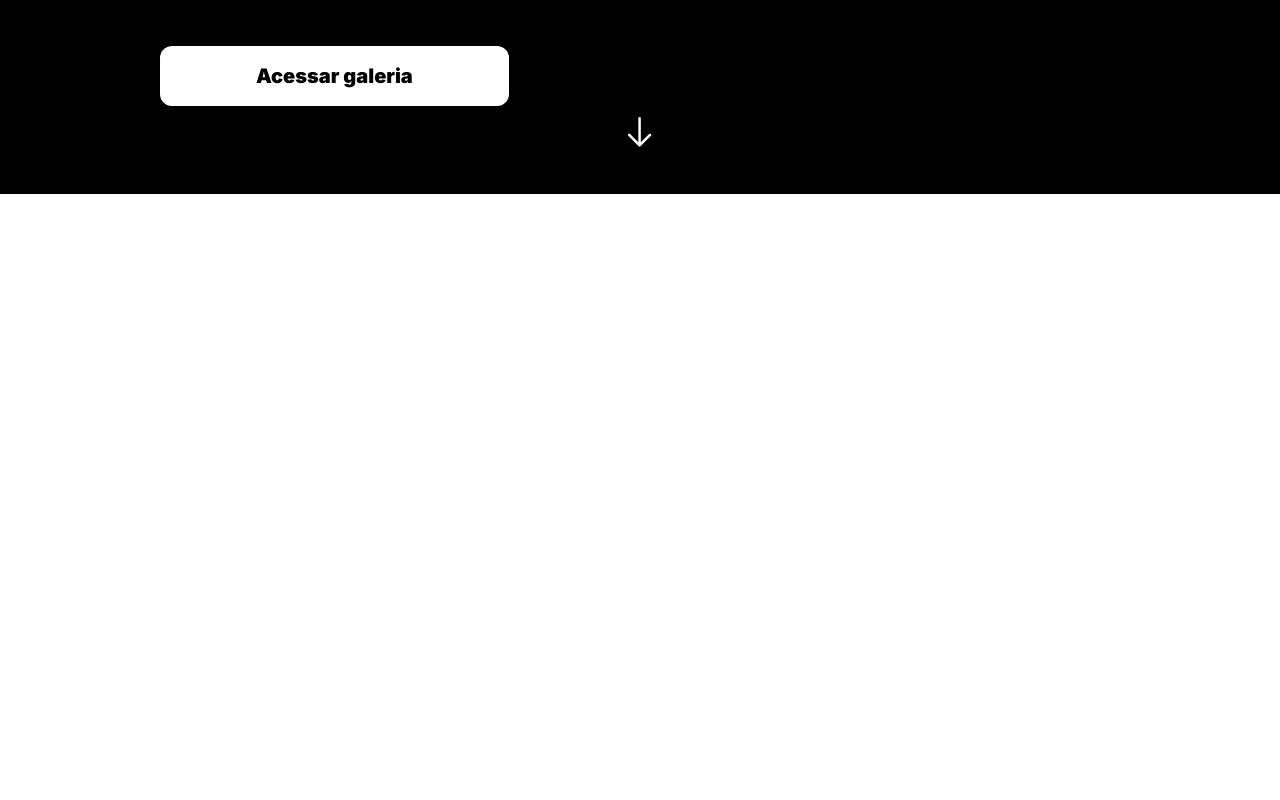
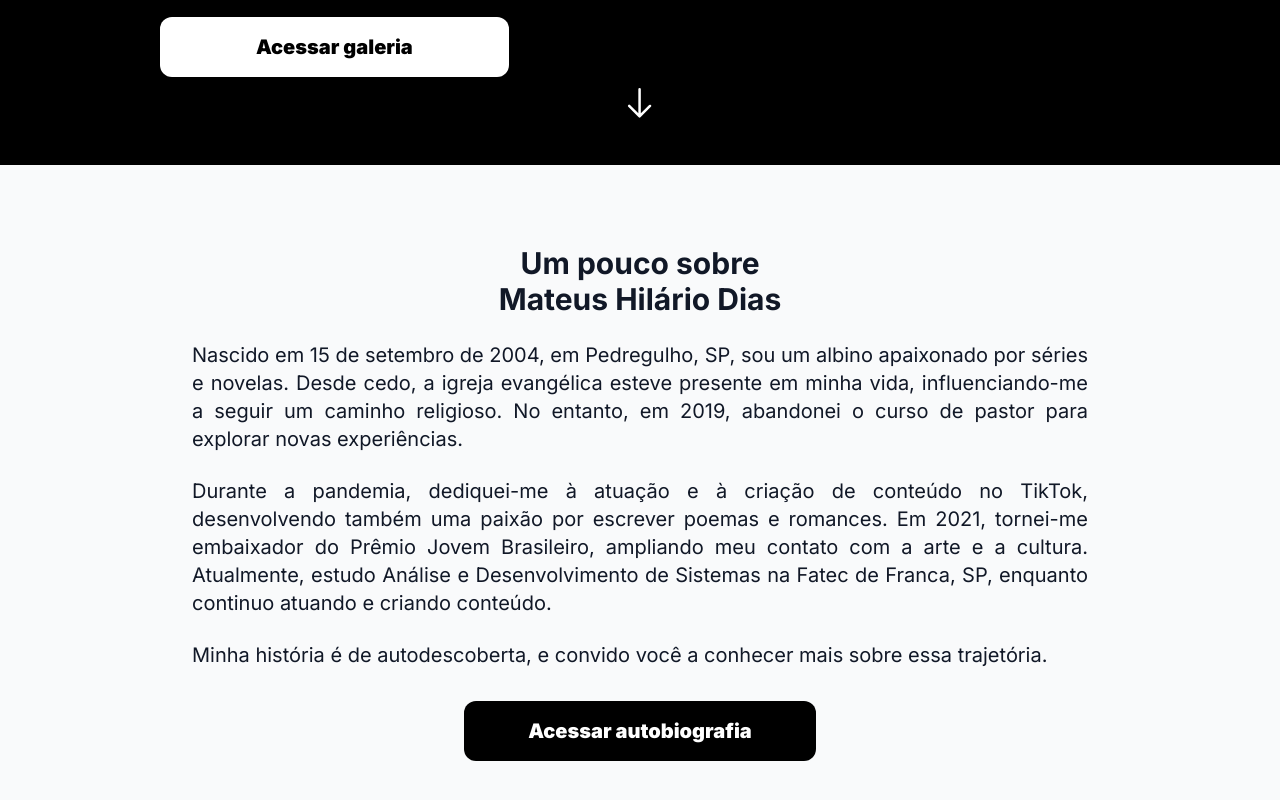
Before and after one commit to mateushilariodias/mateushilariodias, a Next.js app in the folder application/: page / in a window 1280 px wide. Shown: the part 606-1406 px from the top of the page. Before the commit the page ends 800 px from the top, so only its background shows below. Built offline with nearby package versions, Linux system fonts and the light colour scheme.

Commit message:
build the session and insert some data from the autobiography

```diff
--- a/application/src/app/page.tsx
+++ b/application/src/app/page.tsx
@@ -1,4 +1,5 @@
 import Header from "@/components/common/Header";
+import AboutSection from "@/components/homepage/AboutSection";
 import HeroSection from "@/components/homepage/HeroSection";
 
 export default function Home() {
@@ -6,6 +7,7 @@ export default function Home() {
     <main className="flex min-h-screen flex-col items-center justify-between">
       <Header/>
       <HeroSection/>
+      <AboutSection/>
     </main>
   );
 }
--- /dev/null
+++ b/application/src/components/homepage/AboutSection.tsx
@@ -0,0 +1,29 @@
+'use client';
+
+import Link from "next/link";
+
+export default function AboutSection() {
+    return (
+        <section id="aboutSection" className="w-full bg-gray-50 text-gray-900 pb-12 lg:pb-20">
+            <h2 className="font-bold text-center text-base lg:text-3xl pt-10 lg:pt-20 pb-4 lg:pb-6">
+                Um pouco sobre<br />Mateus Hilário Dias
+            </h2>
+            <div className="flex flex-col gap-4 lg:gap-6 mx-auto xl:max-w-4xl px-4 lg:px-0 text-justify tex-base lg:text-xl pb-4 lg:pb-8">
+                <p>
+                    Nascido em 15 de setembro de 2004, em Pedregulho, SP, sou um albino apaixonado por séries e novelas. Desde cedo, a igreja evangélica esteve presente em minha vida, influenciando-me a seguir um caminho religioso. No entanto, em 2019, abandonei o curso de pastor para explorar novas experiências.
+                </p>
+                <p>
+                    Durante a pandemia, dediquei-me à atuação e à criação de conteúdo no TikTok, desenvolvendo também uma paixão por escrever poemas e romances. Em 2021, tornei-me embaixador do Prêmio Jovem Brasileiro, ampliando meu contato com a arte e a cultura. Atualmente, estudo Análise e Desenvolvimento de Sistemas na Fatec de Franca, SP, enquanto continuo atuando e criando conteúdo.
+                </p>
+                <p>
+                    Minha história é de autodescoberta, e convido você a conhecer mais sobre essa trajetória.
+                </p>
+            </div>
+            <div className="flex flex-row justify-center items-center">
+            <Link href="" className="bg-black py-3 px-10 lg:py-4 lg:px-16 font-bold text-white rounded-xl text-base lg:text-xl text-center">
+                <strong>Acessar autobiografia</strong>
+            </Link>
+            </div>
+        </section>
+    );
+}
--- a/application/src/components/homepage/HeroSection.tsx
+++ b/application/src/components/homepage/HeroSection.tsx
@@ -2,7 +2,6 @@ import Link from "next/link";
 import { GoArrowDown } from "react-icons/go";
 
 function HeroSection() {
-
     return (
         <section className="pt-8 pb-10 px-4 lg:pt-20 lg:pb-8 lg:px-16 xl:px-40 bg-black text-white">
             <article className="lg:flex lg:flex-row">
```
Also changed, not shown: application/src/data/autobiography/Autobiography.tsx (added, +45 -0 lines), application/public/images/Rectangle 42.png (added).
